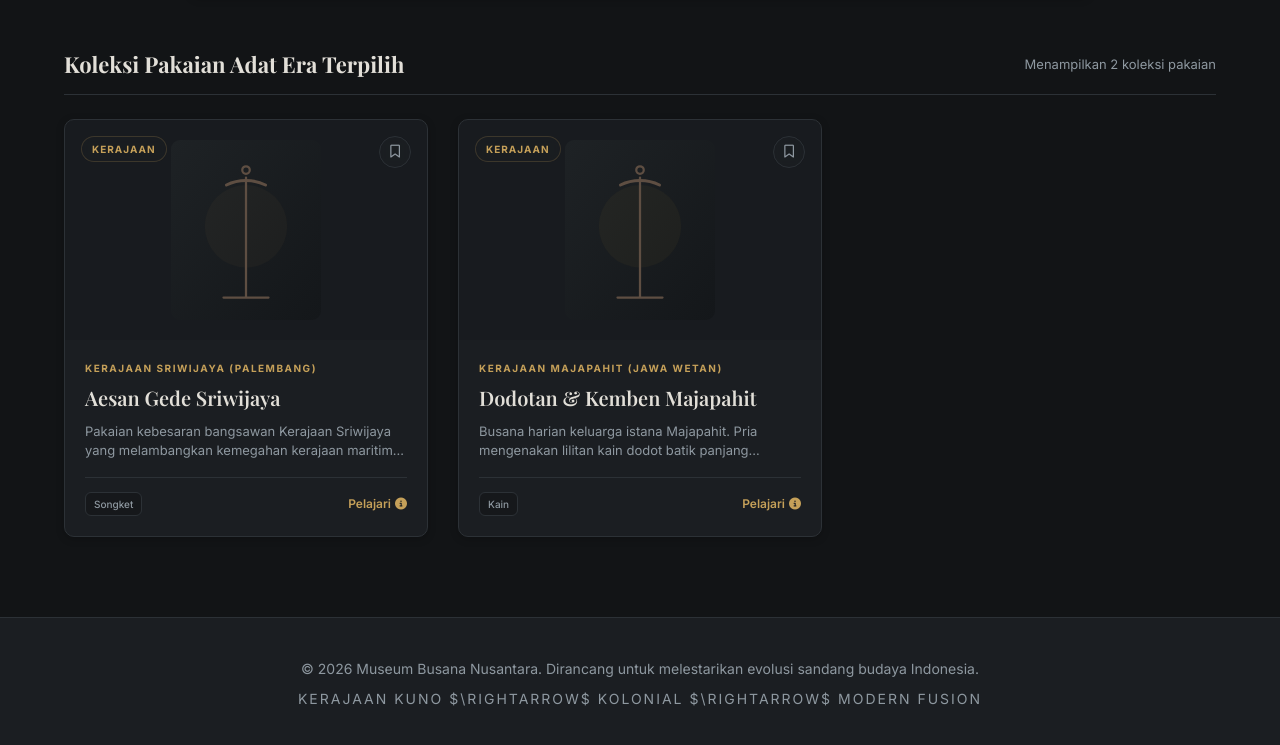
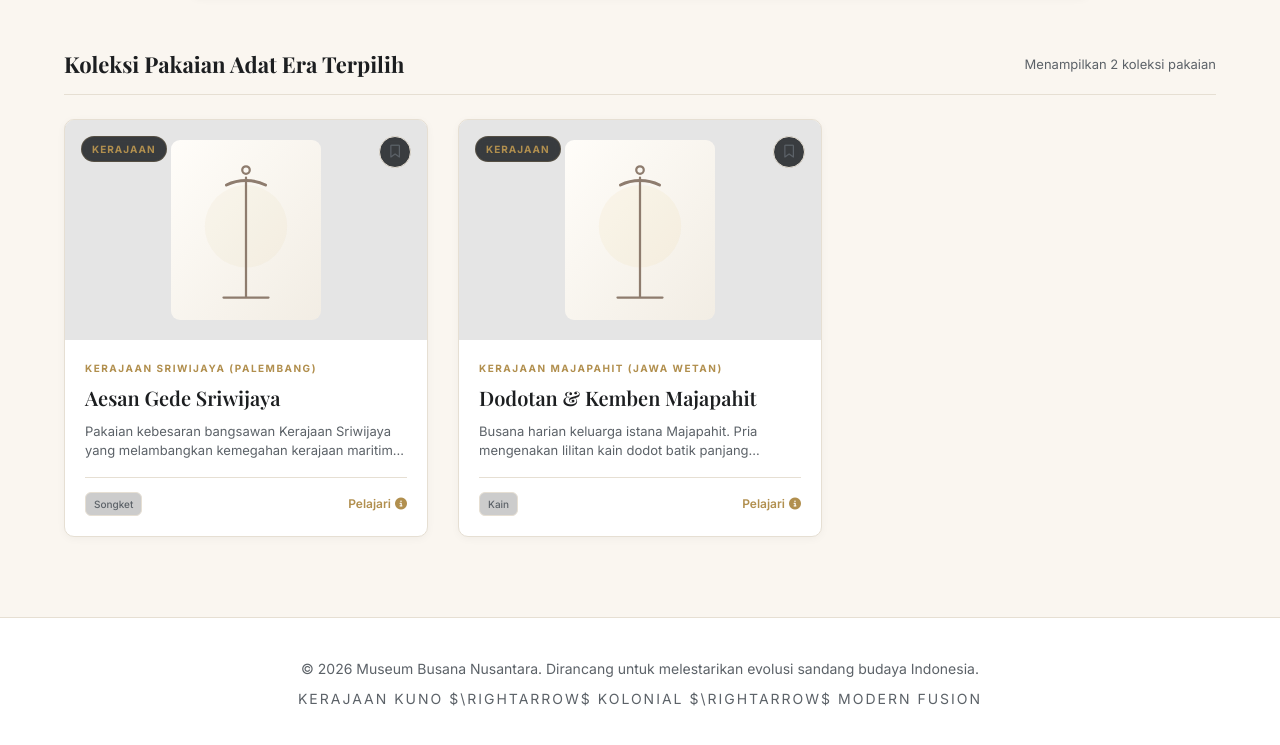
Before and after one commit to atzartech-prog/pakaiankerajaannusantara, a plain HTML site: page index.html in a window 1280 px wide. Shown: the part 689-1434 px from the top of the page. Drawn offline with nearby package versions, Linux system fonts and the light colour scheme; a web font is replaced by a local one.

Commit message:
Update: Switch to elegant light parchment heritage theme

```diff
--- a/app.js
+++ b/app.js
@@ -32,8 +32,8 @@ function getHistoricalClothingSVG(id, palette, size = "100%") {
     let svgBackground = `
         <defs>
             <linearGradient id="grad-hist-${id}" x1="0%" y1="0%" x2="100%" y2="100%">
-                <stop offset="0%" stop-color="#1E2225" />
-                <stop offset="100%" stop-color="#14171A" />
+                <stop offset="0%" stop-color="#FFFDF9" />
+                <stop offset="100%" stop-color="#F2EDE4" />
             </linearGradient>
             <linearGradient id="gold-hist-${id}" x1="0%" y1="0%" x2="100%" y2="100%">
                 <stop offset="0%" stop-color="#FFEFA6" />
@@ -41,22 +41,22 @@ function getHistoricalClothingSVG(id, palette, size = "100%") {
                 <stop offset="100%" stop-color="#8C6B23" />
             </linearGradient>
             <linearGradient id="shading-hist-${id}" x1="0%" y1="0%" x2="100%" y2="0%">
-                <stop offset="0%" stop-color="#000000" stop-opacity="0.35" />
-                <stop offset="35%" stop-color="#000000" stop-opacity="0" />
-                <stop offset="100%" stop-color="#FFFFFF" stop-opacity="0.1" />
+                <stop offset="0%" stop-color="#000000" stop-opacity="0.2" />
+                <stop offset="40%" stop-color="#000000" stop-opacity="0" />
+                <stop offset="100%" stop-color="#FFFFFF" stop-opacity="0.15" />
             </linearGradient>
             <filter id="shadow-hist-${id}" x="-20%" y="-20%" width="140%" height="140%">
-                <drop-shadow dx="0" dy="5" stdDeviation="4" flood-color="#000000" flood-opacity="0.3" />
+                <drop-shadow dx="0" dy="5" stdDeviation="4" flood-color="#2D2319" flood-opacity="0.12" />
             </filter>
         </defs>
-        <!-- Latar Belakang Kartu Gelap Elegan -->
+        <!-- Latar Belakang Kartu Kertas Kuno Terang -->
         <rect width="200" height="240" rx="12" fill="url(#grad-hist-${id})" />
-        <circle cx="100" cy="115" r="55" fill="${secondary}" opacity="0.04" />
+        <circle cx="100" cy="115" r="55" fill="${secondary}" opacity="0.06" />
 
         <!-- Penyangga Stand Museum Kayu Antik -->
-        <path d="M100,50 L100,210 M70,210 L130,210" stroke="#5E4E42" stroke-width="3" stroke-linecap="round" fill="none" />
-        <path d="M74,60 C90,52 110,52 126,60" stroke="#5E4E42" stroke-width="4" stroke-linecap="round" fill="none" />
-        <circle cx="100" cy="40" r="5" stroke="#5E4E42" stroke-width="3" fill="none" />
+        <path d="M100,50 L100,210 M70,210 L130,210" stroke="#8E7C6E" stroke-width="3" stroke-linecap="round" fill="none" />
+        <path d="M74,60 C90,52 110,52 126,60" stroke="#8E7C6E" stroke-width="4" stroke-linecap="round" fill="none" />
+        <circle cx="100" cy="40" r="5" stroke="#8E7C6E" stroke-width="3" fill="none" />
     `;
 
     let svgCostumeContent = '';
--- a/styles.css
+++ b/styles.css
@@ -2,29 +2,29 @@
    DESIGN TOKENS - MUSEUM & PARCHMENT HERITAGE
    ========================================================================== */
 :root {
-    /* Color Palette - Noble Museum Theme */
-    --color-bg: #121416;         /* Deep obsidian/slate black */
-    --color-surface: #1B1E22;    /* Dark museum gray */
-    --color-surface-hover: #23272C;
-    --color-text-main: #E2DFD8;  /* Muted parchment off-white */
-    --color-text-muted: #8E98A0;  /* Soft cool gray */
+    /* Color Palette - Noble Museum Theme (Light Parchment Version) */
+    --color-bg: #FAF6F0;         /* Soft warm cream parchment paper */
+    --color-surface: #FFFFFF;    /* Pure ivory/white cards */
+    --color-surface-hover: #F5EFEB;
+    --color-text-main: #1C1E20;  /* Rich charcoal for crisp legibility */
+    --color-text-muted: #5C6268;  /* Muted warm gray */
     --color-primary: #8B2635;    /* Heritage Crimson Red */
-    --color-primary-light: #4A1E24;
-    --color-secondary: #C5A059;  /* Antique Gold */
-    --color-secondary-light: #3D3524;
+    --color-primary-light: #FCEBEB;
+    --color-secondary: #B18F4E;  /* Antique Gold/Bronze (darkened slightly for light background contrast) */
+    --color-secondary-light: #FAF3E5;
     --color-accent: #2E5A44;     /* Deep forest jade */
-    --color-border: #2C3136;     /* Dark charcoal border */
-    --color-border-focus: #C5A059;
+    --color-border: #E6DFD3;     /* Soft warm beige border */
+    --color-border-focus: #B18F4E;
 
     /* Typographic Fonts */
     --font-heading: 'Playfair Display', Georgia, serif;
     --font-body: 'Inter', sans-serif;
 
-    /* Shadows & Elevations */
-    --shadow-sm: 0 2px 8px rgba(0, 0, 0, 0.2);
-    --shadow-md: 0 8px 24px rgba(0, 0, 0, 0.4);
-    --shadow-lg: 0 16px 40px rgba(0, 0, 0, 0.6);
-    --shadow-gold: 0 0 15px rgba(197, 160, 89, 0.15);
+    /* Shadows & Elevations (Softened for light theme) */
+    --shadow-sm: 0 2px 8px rgba(28, 30, 32, 0.04);
+    --shadow-md: 0 8px 24px rgba(28, 30, 32, 0.07);
+    --shadow-lg: 0 16px 40px rgba(28, 30, 32, 0.12);
+    --shadow-gold: 0 0 15px rgba(177, 143, 78, 0.12);
 
     /* Radii */
     --radius-sm: 6px;
```
